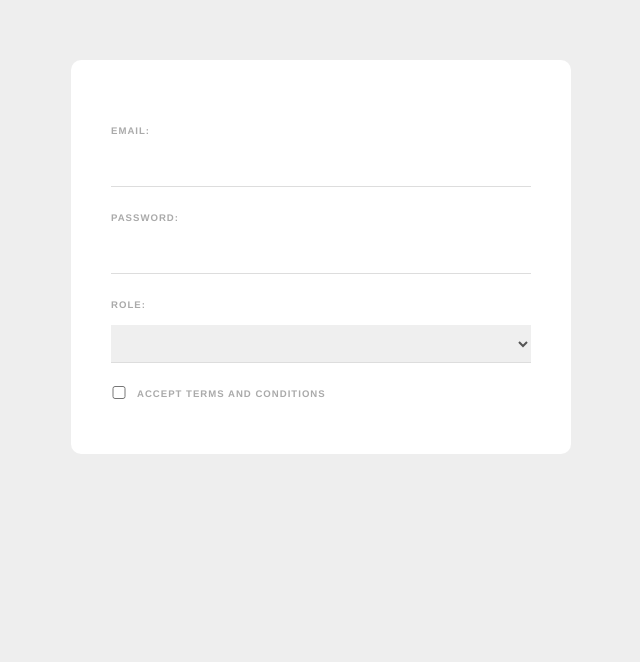
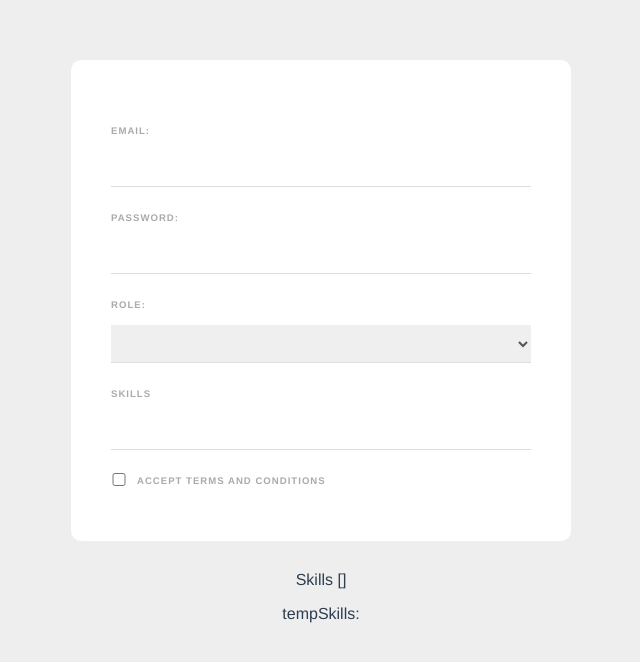
Before and after one commit to rlinsdev/vue-webform, a Vue app: page / in a window 1280 px wide. Shown: the top 662 px of the page, without its empty margins (319-959 px from the left). Built offline with nearby package versions, Linux system fonts and the light colour scheme.

Commit message:
key board events and modifyers

```diff
--- a/src/components/SignupForm.vue
+++ b/src/components/SignupForm.vue
@@ -12,14 +12,23 @@
       <option value="designer">Web Designer</option>
     </select>
 
-    <div class="term">
+    <label>Skills</label>
+    <input type="text" v-model="tempSkills" @keyup.alt="addSkill" >
+    <div v-for="skill in skills" :key="skill" class="pill">
+      {{ skill }}
+    </div>
+
+    <div class="terms">
       <input type="checkbox" required v-model="terms" />
       <label>Accept Terms and conditions</label>
     </div>
 
   </form>
+
   <p>{{email}}</p>
   <p>{{password}}</p>
+  <p>Skills {{skills}}</p>
+  <p>tempSkills: {{tempSkills}}</p>
 </template>
 
 <script>
@@ -29,10 +38,21 @@
       email: '',
       password:'',
       role:'',
-      terms: false
+      terms: false,
+      tempSkills: '',
+      skills:[]
+    }
+  },
+  methods:{
+    addSkill(e) {
+      if(e.key===',' && this.tempSkills) {
+        if(!this.skills.includes(this.tempSkills)){
+          this.skills.push(this.tempSkills)
+        }
+        this.tempSkills='';
+      }
     }
   }
-
 }
 </script>
 
```
